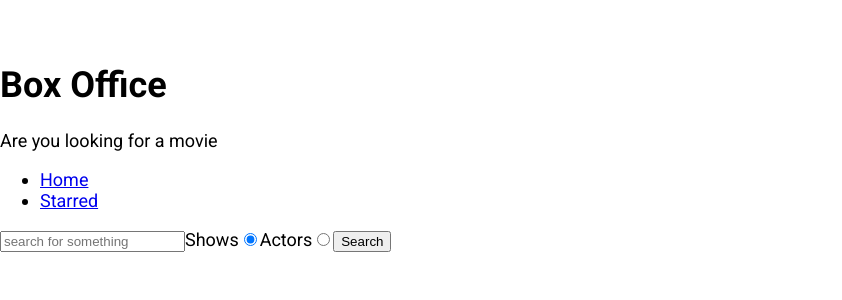
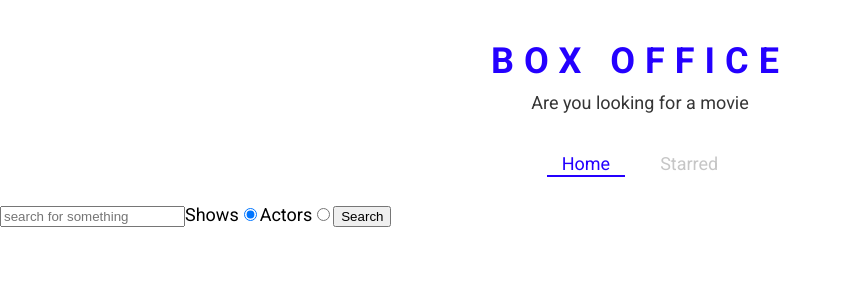
Before and after one commit to shivapasunuri/box-office, a React (Create React App) app: page / in a window 1280 px wide. Shown: the top 300 px of the page, without its empty margins (0-842 px from the left). Built offline with nearby package versions, Linux system fonts and the light colour scheme.

Commit message:
Styled navbar and title

```diff
--- a/src/App.jsx
+++ b/src/App.jsx
@@ -3,9 +3,19 @@
 import Home from "./pages/Home";
 import Show from "./pages/Show";
 import Starred from "./pages/Starred";
+import { ThemeProvider } from "styled-components";
+
+const theme = {
+  mainColors: {
+    blue: "#2400ff",
+    gray: "#c6c6c6",
+    dark: "#353535",
+  },
+};
 
 function App() {
   return (
+    <ThemeProvider theme={theme}>
       <Switch>
         <Route exact path="/">
           <Home />
@@ -18,6 +28,7 @@
         </Route>
         <Route>404 not found</Route>
       </Switch>
+    </ThemeProvider>
   );
 }
 
--- a/src/components/Navbar.jsx
+++ b/src/components/Navbar.jsx
@@ -1,5 +1,6 @@
 import React from "react";
-import { Link } from "react-router-dom";
+import { useLocation } from "react-router-dom";
+import { LinkStyled, NavList } from "./Navs.styled";
 
 const LINKS = [
   { to: "/", text: "Home" },
@@ -7,15 +8,22 @@
 ];
 
 const Navbar = () => {
+  const location = useLocation();
+
   return (
     <div>
-      <ul>
+      <NavList>
         {LINKS.map((item) => (
           <li key={item.to}>
-            <Link to={item.to}>{item.text}</Link>
+            <LinkStyled
+              className={item.to === location.pathname ? "active" : ""}
+              to={item.to}
+            >
+              {item.text}
+            </LinkStyled>
           </li>
         ))}
-      </ul>
+      </NavList>
     </div>
   );
 };
--- /dev/null
+++ b/src/components/Navs.styled.js
@@ -0,0 +1,41 @@
+import styled from "styled-components";
+import { Link } from "react-router-dom";
+
+export const NavList = styled.ul`
+  display: flex;
+  justify-content: center;
+  list-style: none;
+  margin: 0 0 30px;
+  padding: 0;
+`;
+
+export const LinkStyled = styled(Link)`
+  margin: 0 10px;
+  padding: 3px 15px;
+  position: relative;
+  text-decoration: none;
+  color: ${({ theme }) => theme.mainColors.gray};
+  &.active {
+    color: ${({ theme }) => theme.mainColors.blue};
+    &:after {
+      content: "";
+      position: absolute;
+      display: block;
+      height: 2px;
+      left: 0%;
+      bottom: 0;
+      background-color: ${({ theme }) => theme.mainColors.blue};
+      animation: slide-in 0.3s ease-in forwards;
+      @keyframes slide-in {
+        from {
+          left: 50%;
+          width: 0;
+        }
+        to {
+          left: 0%;
+          width: 100%;
+        }
+      }
+    }
+  }
+`;
--- a/src/components/Title.jsx
+++ b/src/components/Title.jsx
@@ -1,11 +1,12 @@
 import React from "react";
+import { TitleWrapper } from "./show/Title.styled";
 
 const Title = ({ title, subtitle }) => {
   return (
-    <div>
+    <TitleWrapper>
       <h1>{title}</h1>
       <p>{subtitle}</p>
-    </div>
+    </TitleWrapper>
   );
 };
 export default Title;
--- /dev/null
+++ b/src/components/show/Title.styled.js
@@ -0,0 +1,18 @@
+import styled from "styled-components";
+
+export const TitleWrapper = styled.div`
+  text-align: center;
+  margin: 0 0 40px;
+
+  h1 {
+    color: ${({ theme }) => theme.mainColors.blue};
+    letter-spacing: 10px;
+    text-transform: uppercase;
+    margin: 0 0 10px;
+  }
+
+  p {
+    color: ${({ theme }) => theme.mainColors.dark};
+    margin: 0;
+  }
+`;
--- a/src/misc/customHooks.js
+++ b/src/misc/customHooks.js
@@ -30,7 +30,7 @@
   return usePersistedReducer(showsReducer, [], key);
 }
 
-export function uselastQuery(key = "lastQuery") {
+export function useLastQuery(key = "lastQuery") {
   const [input, setInput] = useState(() => {
     const persisted = localStorage.getItem(key);
     return persisted ? JSON.parse(persisted) : "";
--- a/src/pages/Home.jsx
+++ b/src/pages/Home.jsx
@@ -3,10 +3,10 @@
 import MainPageLayout from "../components/MainPageLayout";
 import ShowGrid from "../components/show/ShowGrid";
 import { apiGet } from "../misc/config";
-import { uselastQuery } from "../misc/customHooks";
+import { useLastQuery } from "../misc/customHooks";
 
 const Home = () => {
-  const [input, setInput] = uselastQuery();
+  const [input, setInput] = useLastQuery();
   const [results, setResults] = useState(null);
   const [searchOptions, setSearchOptions] = useState("shows");
 
--- a/src/pages/Show.jsx
+++ b/src/pages/Show.jsx
@@ -4,7 +4,6 @@
 import Details from "../components/show/Details";
 import Seasons from "../components/show/Seasons";
 import ShowMainData from "../components/show/ShowMainData";
-import { apiGet } from "../misc/config";
 import { useShow } from "../misc/customHooks";
 import { InfoBlock, ShowPageWrapper } from "./Show.styled";
 
```
Lines whose indentation alone changed are shown as unchanged.
